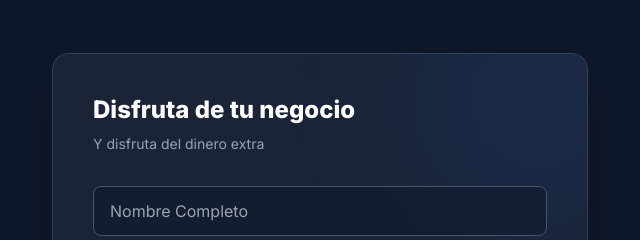
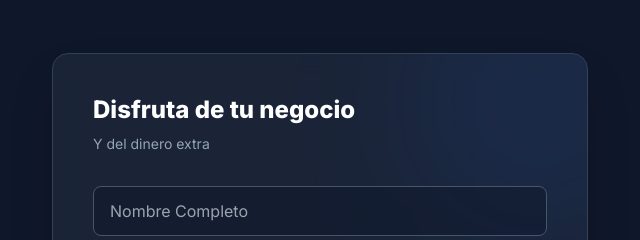
Before and after one commit to juanje-lang/Agencia-de-marketing, a plain HTML site: page index.html in a window 1280 px wide. Shown: the part 107-347 px from the top of the page, 628-1268 px from the left. Drawn offline with nearby package versions, Linux system fonts and the light colour scheme.

Commit message:
Update text in index.html for clarity

```diff
--- a/index.html
+++ b/index.html
@@ -155,7 +155,7 @@
 
                 <div class="relative z-10 mb-8 text-center lg:text-left">
                     <h3 class="text-2xl font-extrabold text-white mb-2">Disfruta de tu negocio</h3>
-                    <p class="text-slate-400 text-sm">Y disfruta del dinero extra</p>
+                    <p class="text-slate-400 text-sm">Y del dinero extra</p>
                 </div>
 
                 <form id="leadForm" class="space-y-4 relative z-10">
```
